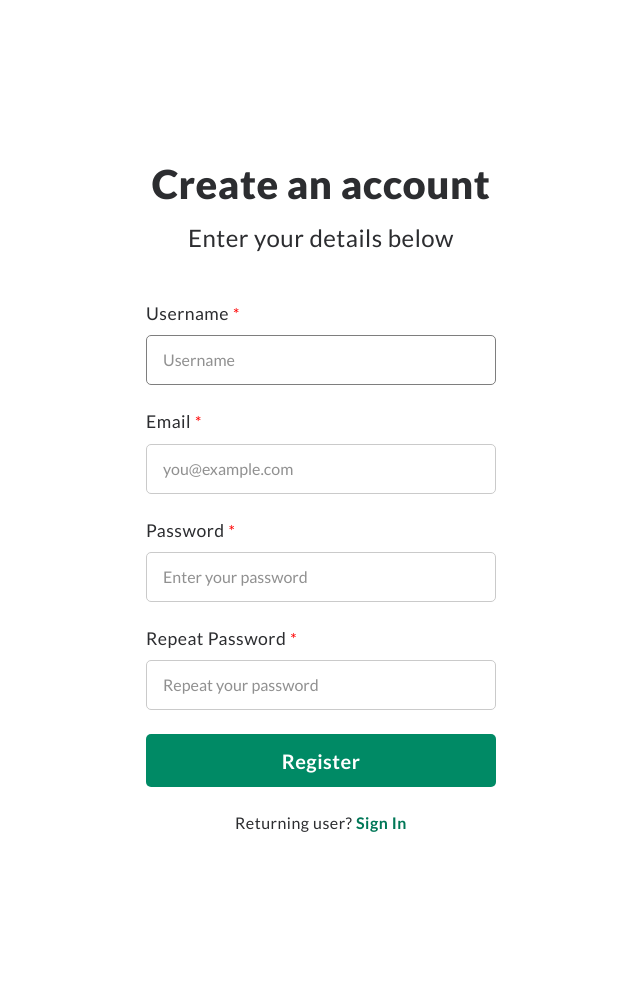
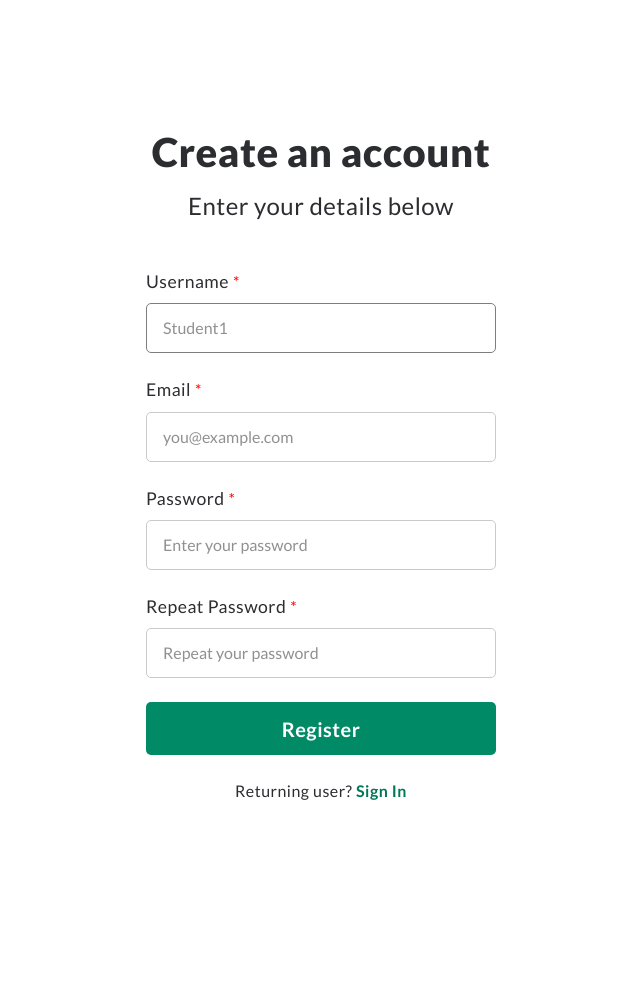
Before and after one commit to brucehow/examinaid, a Flask app: page /register in a window 1280 px wide. Shown: the whole page, without its empty margins (319-959 px from the left). After the commit the page ends 800 px from the top, so only its background shows below. Run offline with Flask 2, Linux system fonts and the light colour scheme; some libraries are stand-ins or nearby versions.

Commit message:
Change default form margin to fit generic large screen sizes

```diff
--- a/app/static/css/forms.css
+++ b/app/static/css/forms.css
@@ -1,5 +1,5 @@
 form {
-  margin: 10rem auto;
+  margin: 8rem auto;
   max-width: 350px;
 }
 
--- a/app/templates/register.html
+++ b/app/templates/register.html
@@ -8,7 +8,7 @@
 
   <div class="field">
     {{ form.username.label }} <span class="required">*</span>
-    {{ form.username(class="userInput", autofocus="on", placeholder="Username") }}
+    {{ form.username(class="userInput", autofocus="on", placeholder="Student1") }}
     {% for error in form.username.errors %}
     <span class="form-error">[{{ error }}]</span>
     {% endfor %}
@@ -44,7 +44,7 @@
 
   <div class="field-sm center">
     <span>Returning user? </span>
-    <a class="alternate-login" href="{{ url_for('register') }}">Sign In</a>
+    <a class="alternate-login" href="{{ url_for('login') }}">Sign In</a>
   </div>
 </form>
 {% endblock %}
```
